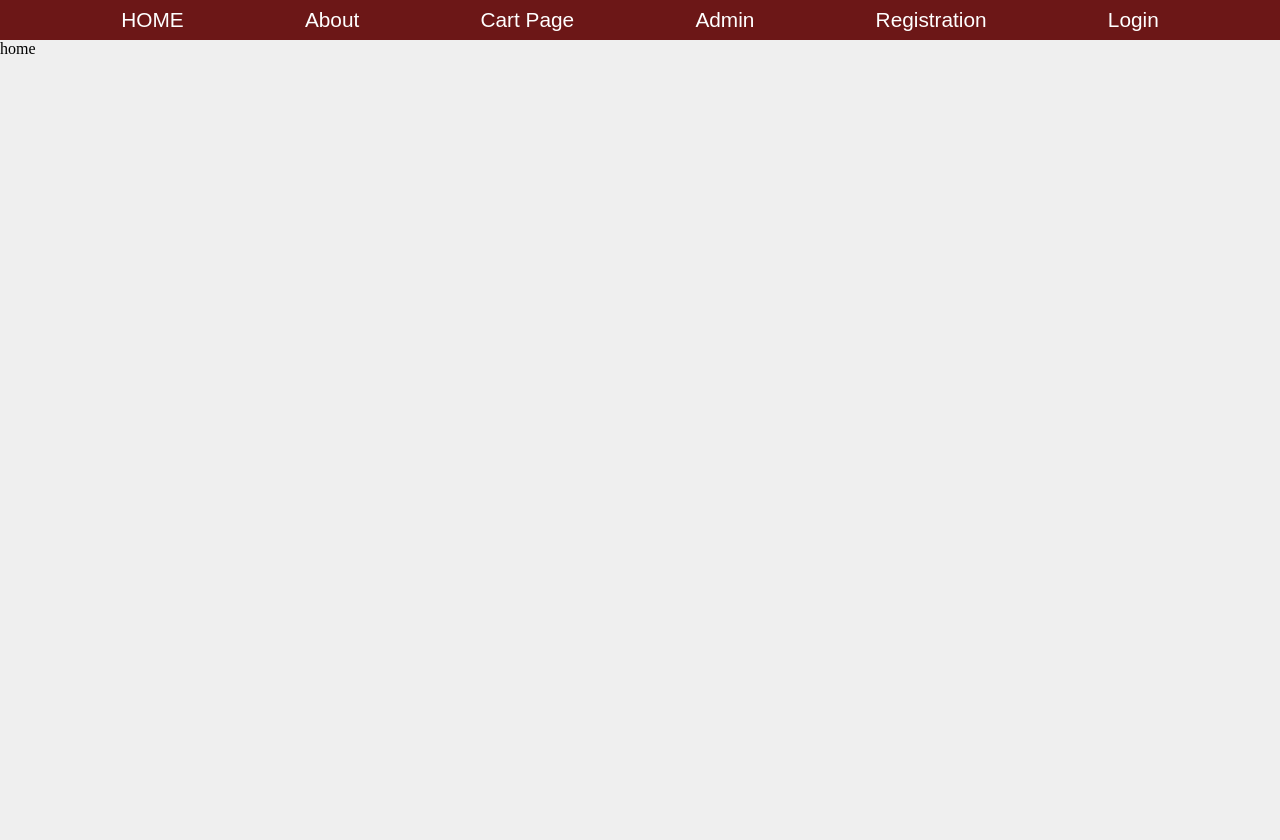
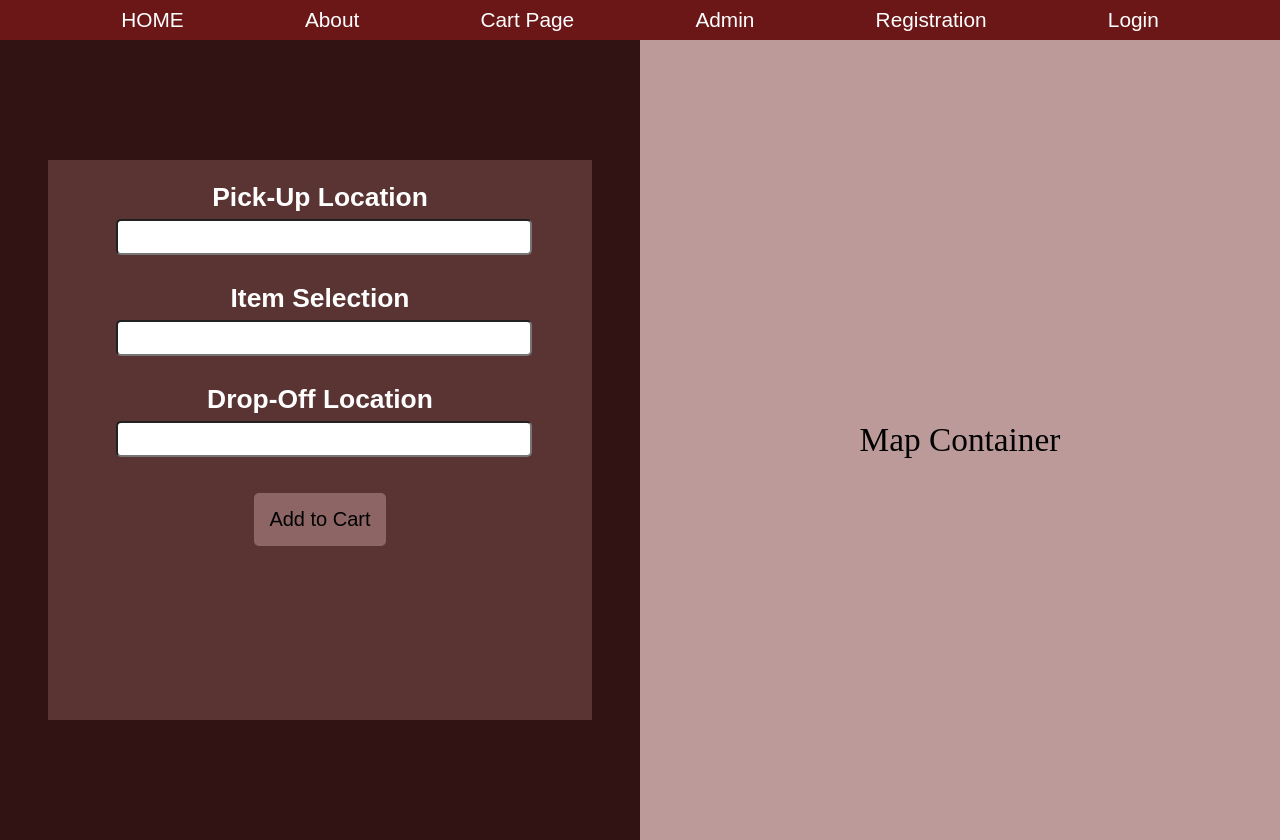
Before and after one commit to asarogers/esdir-export, a React (Create React App) app: page / in a window 1280 px wide. Before the commit the page ends 800 px from the top, so only its background shows below. Built offline with nearby package versions, Linux system fonts and the light colour scheme.

Commit message:
home page

```diff
--- a/src/index.css
+++ b/src/index.css
@@ -63,4 +63,76 @@ a{
   border: 2px solid black;
   color: white;
 }
-/*----------------------Cart PAge End--------------*/
+/*----------------------Cart Page End--------------*/
+
+/*----------------------home page------------------------*/
+.home-container{
+  background: linear-gradient(to bottom, rgb(160, 0, 0), rgba(108, 108, 108, 1)); /* Vertical gradient */
+  width: 100vw;
+  height: 100vh;
+  display: flex;
+
+}
+.map-container{
+  float: right;
+  background-color: rgb(189, 154, 154);
+  width: 50vw;
+  height: 100vh;
+  display: flex;
+  justify-content: center;
+  align-items: center;
+  font-size: 25pt;
+}
+
+.location-container{
+  float: left;
+  background-color: rgb(49, 19, 19);
+  width: 50vw;
+  height: 100vh;
+  justify-content: center;
+  align-items: center;
+  display: flex;
+}
+
+
+
+.location-form{
+  background-color: rgb(90, 51, 51);
+  height: 70%;
+  width: 85%;
+  display: flex;
+  flex-direction: column; /* Arrange items vertically */
+  align-items: center; /* Center items horizontally */
+}
+
+.form-items{
+  font-size: 1.1rem;
+  font-family: 'Mplus 1p', sans-serif;
+  font-weight: 50;
+  width: 75%;
+}
+
+.form-items-text{
+  color:white;
+  margin-bottom: 6px;
+  display: flex;
+  justify-content: center;
+
+}
+
+.form-input{
+  width: 100%;
+  height: 30px;
+  border-radius: 5px;
+  margin-bottom: 6px;
+}
+
+.btn-cartpage{
+  margin-top: 30px;
+  font-size: 15pt;
+  padding: 15px;
+  background-color: rgb(142, 101, 101);
+  border: none;
+  border-radius: 5px;
+}
+/*----------------------home page eng-----------------------*/
--- a/src/pages/CartPage.js
+++ b/src/pages/CartPage.js
@@ -4,7 +4,7 @@ import Navbar from "../components/Navbar";
 const Cart = ({ order, setOrder, robotPosition, setRobotPosition }) => {
 
   return (
-    <>
+
       <div >
           <Navbar />
           <div className="container">
@@ -16,7 +16,6 @@ const Cart = ({ order, setOrder, robotPosition, setRobotPosition }) => {
             </div>
           </div>
       </div>
-    </>
   );
 };
 
--- a/src/pages/Home.js
+++ b/src/pages/Home.js
@@ -1,11 +1,30 @@
 import Navbar from "../components/Navbar";
 function Home({ order = {}, setOrder, robotPosition, setRobotPosition }) {
-
   return (
-    <div className="App">
-        < Navbar/>
-home
-
+    <div>
+      <Navbar />
+      <div className="home-container">
+        <div className="location-container">
+          <div className="location-form">
+            <div className="form-items">
+              <h2 className="form-items-text">Pick-Up Location</h2>
+              <input className="form-input"></input>
+            </div>
+            <div className="form-items">
+              <h2 className="form-items-text">Item Selection</h2>
+              <input className="form-input"></input>
+            </div>
+            <div className="form-items">
+              <h2 className="form-items-text">Drop-Off Location</h2>
+              <input className="form-input"></input>
+            </div>
+            <div className="btn-container">
+              <button className="btn-cartpage">Add to Cart</button>
+            </div>
+          </div>
+        </div>
+        <div className="map-container">Map Container</div>
+      </div>
     </div>
   );
 }
```
Also changed, not shown: src/index.js (line endings or trailing spaces).
